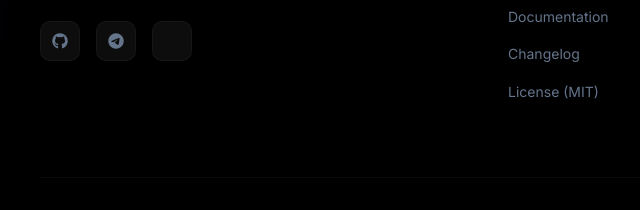
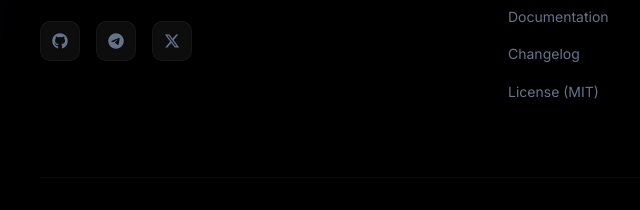
Before and after one commit to askexort/exort, a website: page index.html in a window 1280 px wide. Shown: the part 4367-4577 px from the top of the page, 0-640 px from the left. Drawn offline with Linux system fonts and the light colour scheme.

Commit message:
Upgrade Font Awesome 6.4.0→6.7.2 — fix X/Twitter icon rendering

```diff
--- a/index.html
+++ b/index.html
@@ -6,7 +6,7 @@
     <title>Exort - Free AI for Everyone</title>
     <link rel="icon" type="image/jpeg" href="openmindlogo.jpg">
     <link href="https://fonts.googleapis.com/css2?family=Inter:wght@300;400;500;600;700;800;900&display=swap" rel="stylesheet">
-    <link rel="stylesheet" href="https://cdnjs.cloudflare.com/ajax/libs/font-awesome/6.4.0/css/all.min.css">
+    <link rel="stylesheet" href="https://cdnjs.cloudflare.com/ajax/libs/font-awesome/6.7.2/css/all.min.css">
     <style>
         :root {
             --primary: #6366f1;
```
Also changed, not shown: landing/index.html (+1 -1 lines).
